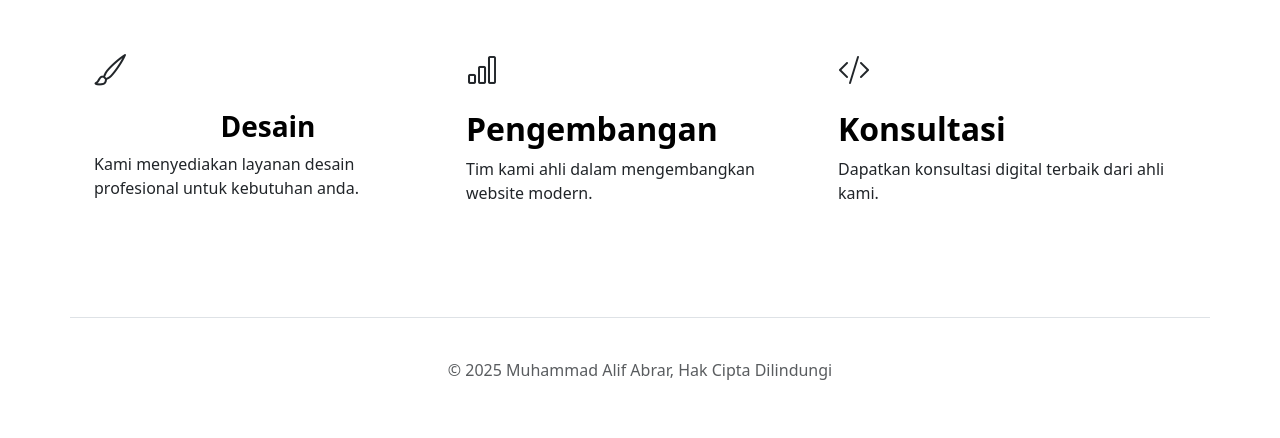
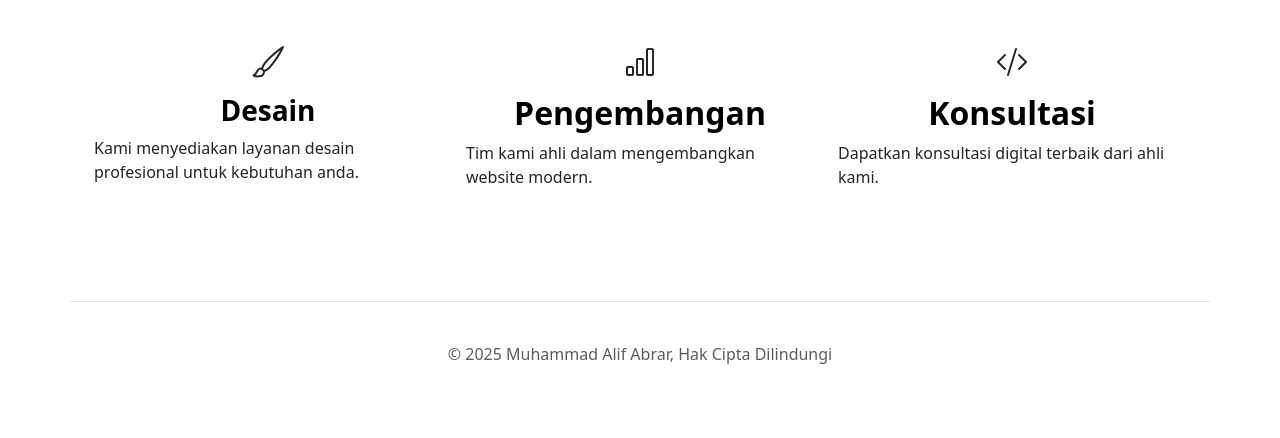
Before and after one commit to Tesyaf/tugas_bootstrap, a plain HTML site: page index.html in a window 1280 px wide. Shown: the part 652-1090 px from the top of the page. Drawn offline with nearby package versions, Linux system fonts and the light colour scheme.

Commit message:
update kak

```diff
--- a/index.html
+++ b/index.html
@@ -54,24 +54,24 @@
         <h2 class="pb-2 text-center">Layanan Kami</h2>
         <div class="row g-4 py-5 row-cols-1 row-cols-lg-3">
           <div class="feature col">
-            <div class="feature-icon d-inline-flex align-items-center justify-content-center text-color-primary fs-2 mb-3">
-              <i class="bi bi-brush"></i>
+            <div class="feature-icon d-block-flex align-items-center justify-content-center text-color-primary fs-2 mb-3">
+              <i class="bi bi-brush d-flex justify-content-center"></i>
             </div>
             <h3 class="fs-3 fw-bold text-center text-body-emphasis">Desain</h3>
             <p>Kami menyediakan layanan desain profesional untuk kebutuhan anda.</p>
           </div>
           <div class="feature col">
-            <div class="feature-icon d-inline-flex align-items-center justify-content-center text-color-primary fs-2 mb-3">
-              <i class="bi bi-bar-chart"></i>
+            <div class="feature-icon d-block-flex align-items-center justify-content-center text-color-primary fs-2 mb-3">
+              <i class="bi bi-bar-chart d-flex justify-content-center"></i>
             </div>
-            <h3 class="fs-2 fw-bold text-body-emphasis">Pengembangan</h3>
+            <h3 class="fs-2 fw-bold text-center text-body-emphasis">Pengembangan</h3>
             <p>Tim kami ahli dalam mengembangkan website modern.</p>
           </div>
           <div class="feature col">
-              <div class="feature-icon d-inline-flex align-items-center justify-content-center text-color-primary fs-2 mb-3">
-                <i class="bi bi-code-slash"></i>
+              <div class="feature-icon d-block-flex align-items-center justify-content-center text-color-primary fs-2 mb-3">
+                <i class="bi bi-code-slash d-flex justify-content-center"></i>
               </div>
-            <h3 class="fs-2 fw-bold text-body-emphasis">Konsultasi</h3>
+            <h3 class="fs-2 fw-bold text-center text-body-emphasis">Konsultasi</h3>
             <p>Dapatkan konsultasi digital terbaik dari ahli kami.</p>
           </div>
         </div>
```
